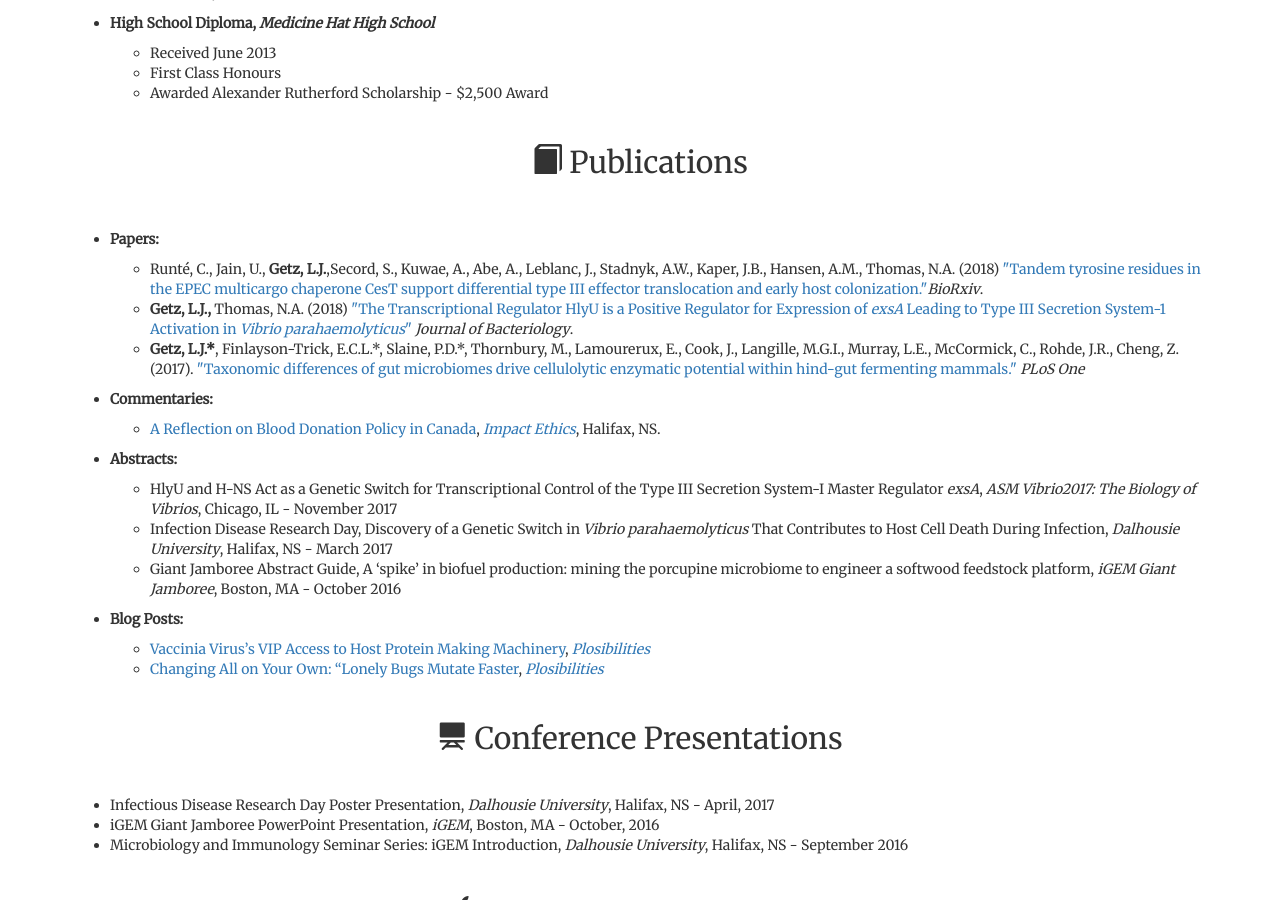
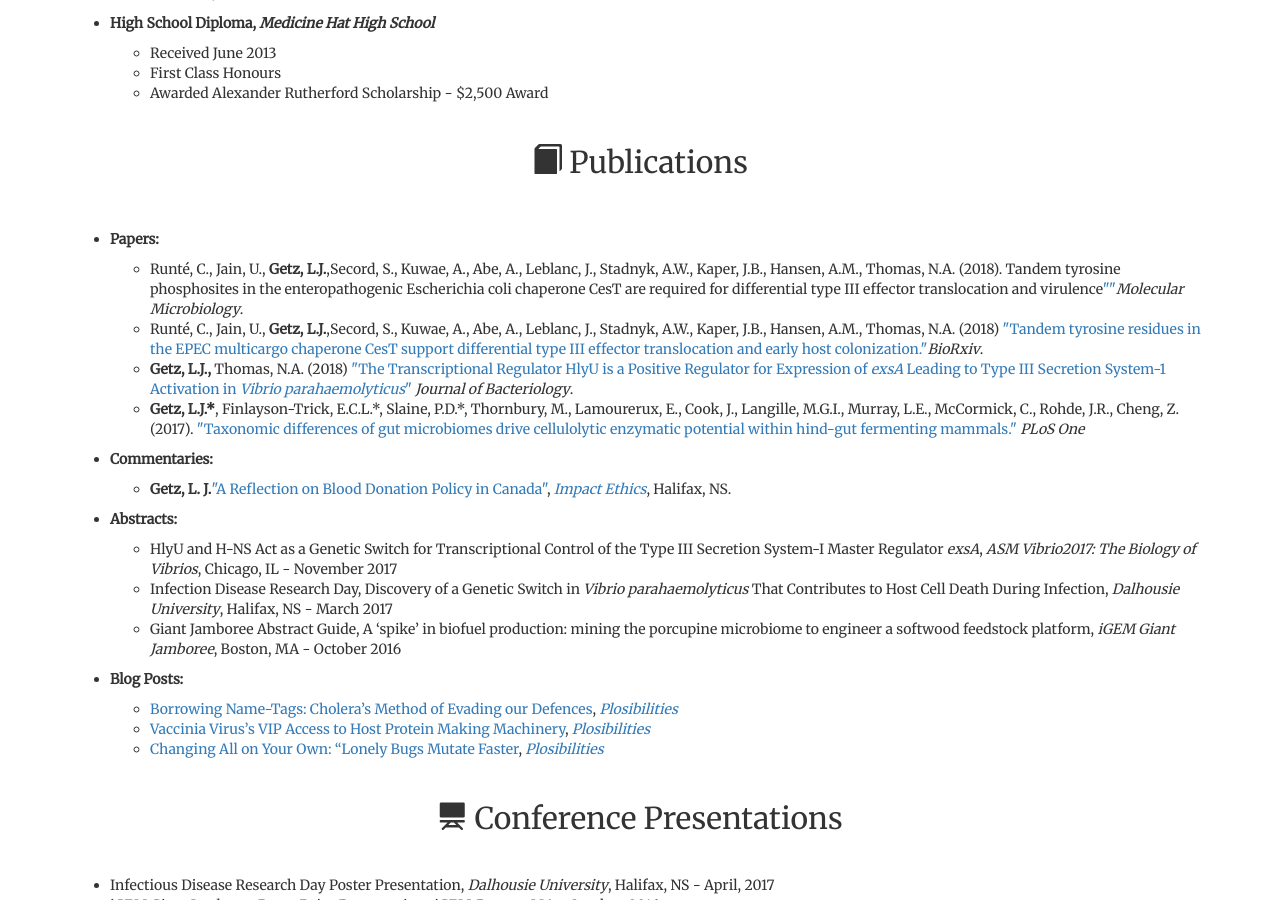
Before and after one commit to LandonGetz/OldCVWebsite, a Jekyll site: the page built from index.md, in a window 1280 px wide and 900 px high, scrolled down 1944 px. Built offline with Jekyll 4.4.1, drawn with Linux system fonts in a browser that asks for light colours; nearby versions of some CDN libraries.

Commit message:
Update
Update to CV

```diff
--- a/index.md
+++ b/index.md
@@ -115,14 +115,15 @@ scroll: true
     <ul id="list">
       <li id="list"><b>Papers: </b>
             <ul id="sublist">
+                <li>Runté, C., Jain, U., <b>Getz, L.J.</b>,Secord, S., Kuwae, A., Abe, A., Leblanc, J., Stadnyk, A.W., Kaper, J.B., Hansen, A.M., Thomas, N.A. (2018). Tandem tyrosine phosphosites in the enteropathogenic Escherichia coli chaperone CesT are required for differential type III effector translocation and virulence<a href="http://onlinelibrary.wiley.com/doi/10.1111/mmi.13948/full" target="_blank">""</a><i>Molecular Microbiology</i>.</li>
                 <li>Runté, C., Jain, U., <b>Getz, L.J.</b>,Secord, S., Kuwae, A., Abe, A., Leblanc, J., Stadnyk, A.W., Kaper, J.B., Hansen, A.M., Thomas, N.A. (2018) <a href="https://www.biorxiv.org/content/early/2018/02/22/270066" target="_blank">"Tandem tyrosine residues in the EPEC multicargo chaperone CesT support differential type III effector translocation and early host colonization."</a><i>BioRxiv</i>.</li>
                 <li><b>Getz, L.J.,</b> Thomas, N.A. (2018) <a href="http://jb.asm.org/content/early/2018/02/08/JB.00653-17.abstract" target="_blank">"The Transcriptional Regulator HlyU is a Positive Regulator for Expression of <i>exsA</i> Leading to Type III Secretion System-1 Activation in <i>Vibrio parahaemolyticus</i>"</a> <i>Journal of Bacteriology</i>.</li>
-                <li><b>Getz, L.J.*</b>, Finlayson-Trick, E.C.L.*, Slaine, P.D.*, Thornbury, M., Lamourerux, E., Cook, J., Langille, M.G.I., Murray, L.E., McCormick, C., Rohde, J.R., Cheng, Z. (2017). <a href="http://journals.plos.org/plosone/article?id=10.1371/journal.pone.0189404" target="_blank">"Taxonomic    differences of gut microbiomes drive cellulolytic enzymatic potential within hind-gut fermenting mammals."</a> <i>PLoS One</i></li>
+                <li><b>Getz, L.J.*</b>, Finlayson-Trick, E.C.L.*, Slaine, P.D.*, Thornbury, M., Lamourerux, E., Cook, J., Langille, M.G.I., Murray, L.E., McCormick, C., Rohde, J.R., Cheng, Z. (2017). <a href="http://journals.plos.org/plosone/article?id=10.1371/journal.pone.0189404" target="_blank">"Taxonomic differences of gut microbiomes drive cellulolytic enzymatic potential within hind-gut fermenting mammals."</a> <i>PLoS One</i></li>
             </ul>
     </li>
     <li id="list"><b>Commentaries:</b>
             <ul id="sublist">
-            <li><a href="https://impactethics.ca/2017/08/24/a-reflection-on-blood-donation-policy-in-canada/" target="_blank">A Reflection on Blood Donation Policy in Canada</a>, <i><a href="http://www.impactethics.ca" target="_blank">Impact Ethics</a></i>, Halifax, NS.</li>
+            <li><b>Getz, L. J.</b><a href="https://impactethics.ca/2017/08/24/a-reflection-on-blood-donation-policy-in-canada/" target="_blank">"A Reflection on Blood Donation Policy in Canada"</a>, <i><a href="http://www.impactethics.ca" target="_blank">Impact Ethics</a></i>, Halifax, NS.</li>
             </ul>
             </li>
      <li id="list"><b>Abstracts: </b>
@@ -134,6 +135,7 @@ scroll: true
             </li>
     <li id="list"><b>Blog Posts:</b>
         <ul id="sublist">
+        <li><a href="https://plosibilities.wordpress.com/2018/03/02/borrowing-name-tags-choleras-method-of-evading-our-defences/" target="_blank">Borrowing Name-Tags: Cholera’s Method of Evading our Defences</a>, <a href="http://www.plosibilities.wordpress.com" target="_blank"><i>Plosibilities</i></a></li>
         <li><a href="https://plosibilities.wordpress.com/2017/09/28/vaccinia-viruss-vip-access-to-host-protein-making-machinery/" target="_blank">Vaccinia Virus’s VIP Access to Host Protein Making Machinery</a>,<a href="http://www.plosibilities.wordpress.com" target="_blank"><i> Plosibilities</i></a></li>
          <li><a href="https://plosibilities.wordpress.com/2017/09/14/changing-all-on-your-own-lonely-bugs-mutate-faster/" target="_blank">Changing All on Your Own: “Lonely Bugs Mutate Faster</a>,<a href="http://www.plosibilities.wordpress.com" target="_blank"><i> Plosibilities</i></a></li>
         </ul>
```
